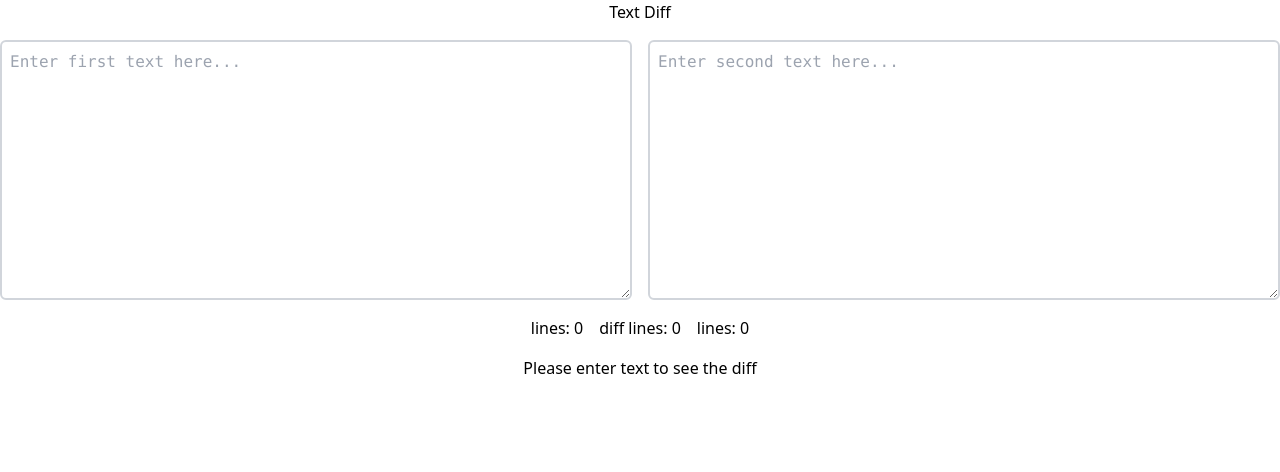
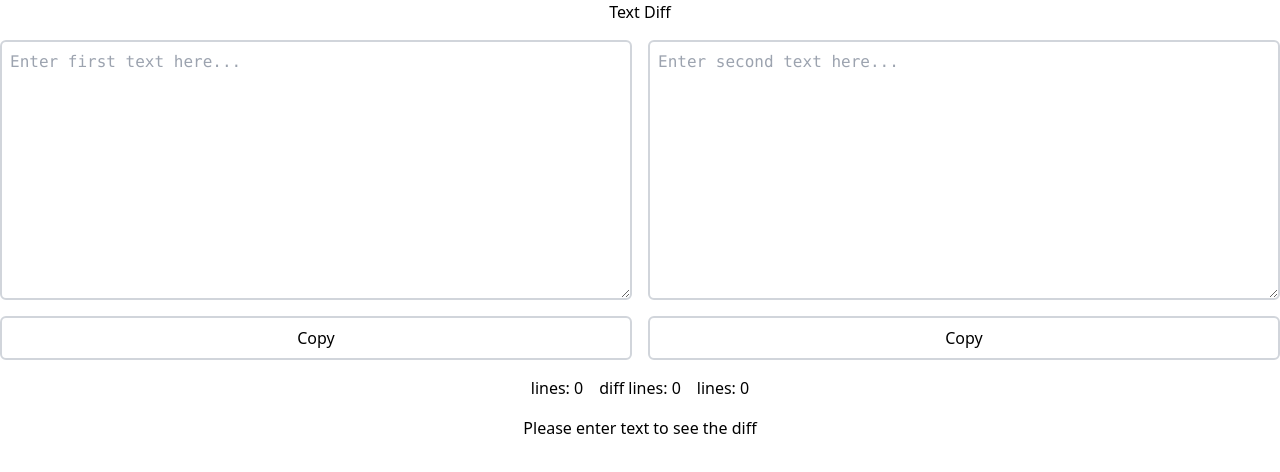
Before and after one commit to EstebanDalelR/estebandalelr.github.io, a Next.js app: page /tools/textDiff in a window 1280 px wide. Shown: the top 472 px of the page. Built offline with nearby package versions, Linux system fonts and the light colour scheme.

Commit message:
add copy button and fix ui

```diff
--- a/app/tools/textDiff/page.tsx
+++ b/app/tools/textDiff/page.tsx
@@ -70,23 +70,43 @@ export default function TextDiff() {
     <div className="w-full h-full flex flex-col items-center justify-center gap-4">
       <h1>Text Diff</h1>
 
-      <div className="flex flex-row gap-4 w-full">
+      <div className="flex flex-row gap-4 w-full md:flex-row flex-col">
+        <div className="flex flex-col gap-4 w-full ">
           <textarea
             value={text1}
             rows={10}
             cols={50}
             onChange={handleText1Change}
-          className="border-2 border-gray-300 rounded-md p-2 font-mono w-1/2"
+            className="border-2 border-gray-300 rounded-md p-2 font-mono "
             placeholder="Enter first text here..."
           />
+          <button
+            className="border-2 border-gray-300 rounded-md p-2"
+            onClick={() => {
+              navigator.clipboard.writeText(text1);
+            }}
+          >
+            Copy
+          </button>
+        </div>
+        <div className="flex flex-col gap-4 w-full ">
           <textarea
             value={text2}
             rows={10}
             cols={50}
             onChange={handleText2Change}
-          className="border-2 border-gray-300 rounded-md p-2 font-mono w-1/2"
+            className="border-2 border-gray-300 rounded-md p-2 font-mono"
             placeholder="Enter second text here..."
           />
+          <button
+            className="border-2 border-gray-300 rounded-md p-2"
+            onClick={() => {
+              navigator.clipboard.writeText(text2);
+            }}
+          >
+            Copy
+          </button>
+        </div>
       </div>
 
       <div className="flex flex-row gap-4">
```
Lines whose indentation alone changed are shown as unchanged.
